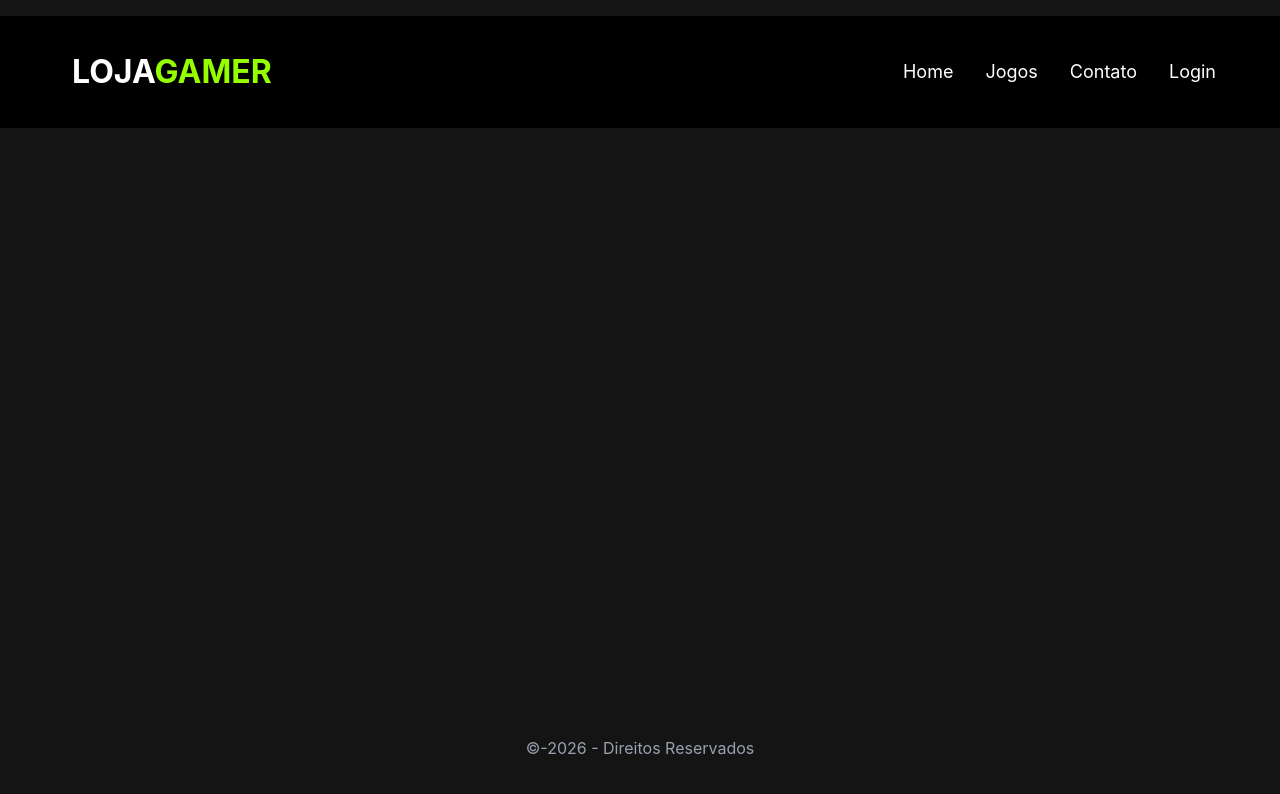
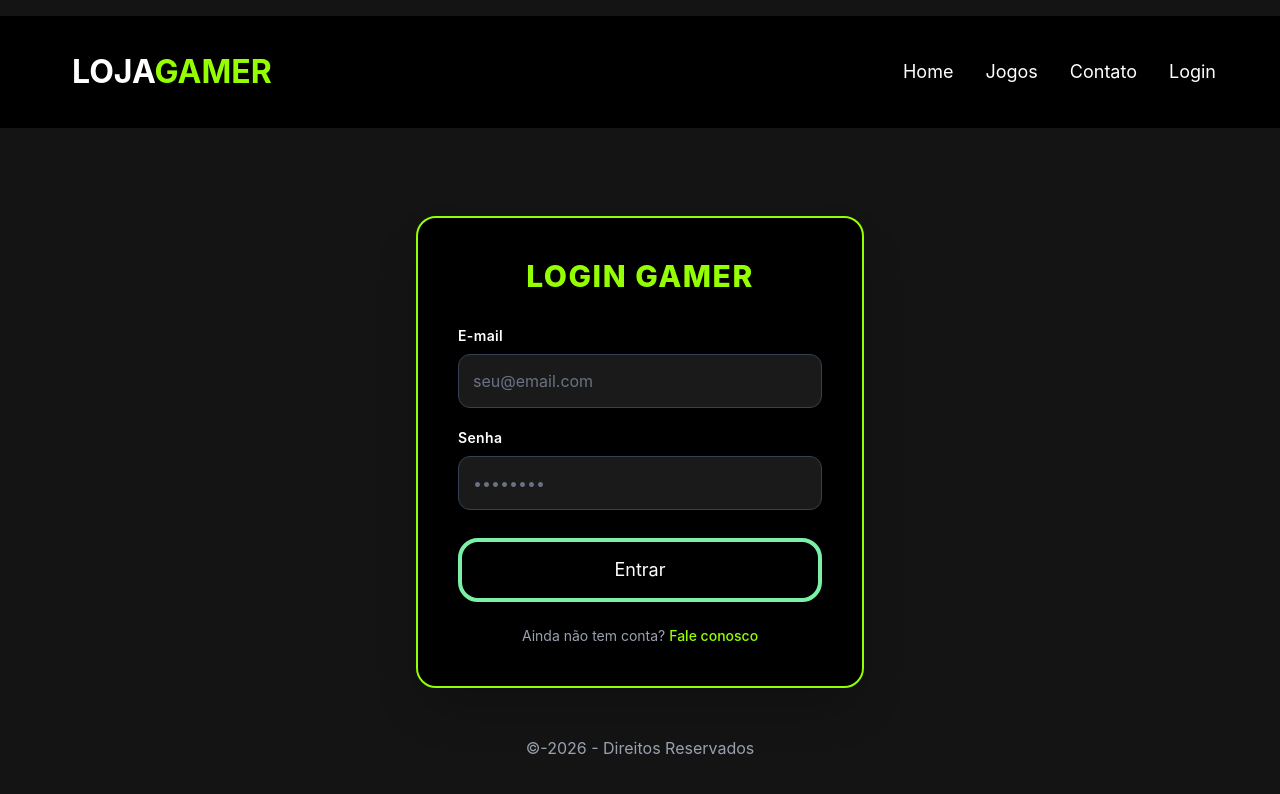
Before and after one commit to EduardoGuzeli/LojaGamer, a React (Vite) app: page /login in a window 1280 px wide. Shown: the top 794 px of the page. Built offline with nearby package versions, Linux system fonts and the light colour scheme.

Commit message:
feat: Cogidicando e estilizando jogos e login

```diff
--- a/src/pages/Contato.jsx
+++ b/src/pages/Contato.jsx
@@ -1,9 +1,26 @@
 
 const Contato = () => {
   return (
-    <>
+    <main className="grow flex items-center justify-center px-4">
+      <div className="bg-black p-8 sm:p-10 rounded-[20px] w-full max-w-md shadow-2xl border-2 border-[#95ff00]">
 
-    </>
+        <h2 className="text-2xl sm:text-3xl font-extrabold text-[#95ff00] text-center mb-6 uppercase tracking-wider">
+          Fale Conosco
+        </h2>
+
+        <p className="text-gray-300 text-center mb-6">
+          Entre em contato conosco através do e-mail:
+        </p>
+
+        <a
+          href="mailto:suporte@lojagamer.com"
+          className="block text-center text-[#95ff00] font-semibold hover:underline transition-all"
+        >
+          suporte@lojagamer.com
+        </a>
+
+      </div>
+    </main>
   )
 }
 
--- a/src/pages/Jogos.jsx
+++ b/src/pages/Jogos.jsx
@@ -1,9 +1,10 @@
 
 const Jogos = () => {
   return (
-    <>
-
-    </>
+    <main className="px-[5%] my-8 grow text-center">
+      <h2 className="text-3xl font-bold mb-4 text-[#95ff00]">Catálogo de Jogos</h2>
+      <p className="text-gray-300">Aqui você encontrará todos os jogos disponíveis na nossa loja gamer.</p>
+    </main>
   )
 }
 
--- a/src/pages/Login.jsx
+++ b/src/pages/Login.jsx
@@ -1,9 +1,80 @@
+import { useState } from "react"
+import { Link } from "react-router-dom"
 
 const Login = () => {
+  const [email, setEmail] = useState("")
+  const [senha, setSenha] = useState("")
+
+  const handleSubmit = (e) => {
+    e.preventDefault()
+
+    console.log("Email:", email)
+    console.log("Senha:", senha)
+
+    // Aqui você pode colocar a lógica do login
+  }
+
   return (
-    <>
+    <main className="grow flex items-center justify-center px-4 mt-20 login">
+      <div className="bg-black p-8 sm:p-10 rounded-[20px] w-full max-w-md shadow-2xl border-2 border-[#95ff00]">
 
-    </>
+        <h2 className="text-2xl sm:text-3xl font-extrabold text-[#95ff00] text-center mb-8 uppercase tracking-wider">
+          Login Gamer
+        </h2>
+
+        <form
+          onSubmit={handleSubmit}
+          className="flex flex-col gap-5"
+        >
+          <div>
+            <label className="block text-white mb-2 text-sm font-semibold tracking-wide">
+              E-mail
+            </label>
+
+            <input
+              type="email"
+              required
+              value={email}
+              onChange={(e) => setEmail(e.target.value)}
+              placeholder="seu@email.com"
+              className="w-full p-3.5 rounded-xl bg-[#1a1a1a] text-white border border-gray-700 focus:border-[#95ff00] focus:ring-1 focus:ring-[#95ff00] outline-none transition-all placeholder:text-gray-500"
+            />
+          </div>
+
+          <div>
+            <label className="block text-white mb-2 text-sm font-semibold tracking-wide">
+              Senha
+            </label>
+
+            <input
+              type="password"
+              required
+              value={senha}
+              onChange={(e) => setSenha(e.target.value)}
+              placeholder="••••••••"
+              className="w-full p-3.5 rounded-xl bg-[#1a1a1a] text-white border border-gray-700 focus:border-[#95ff00] focus:ring-1 focus:ring-[#95ff00] outline-none transition-all placeholder:text-gray-500"
+            />
+          </div>
+
+          <button
+            type="submit"
+            className="border-4 border-green-300 mt-2 w-full py-3.5 rounded-[20px] text-white text-lg transition-all duration-300 hover:opacity-90 hover:scale-105 cursor-pointer shadow-lg"
+          >
+            Entrar
+          </button>
+        </form>
+
+        <p className="text-center text-gray-400 mt-6 text-sm">
+          Ainda não tem conta?{" "}
+          <Link
+            to="/contato"
+            className="text-[#95ff00] hover:underline font-medium"
+          >
+            Fale conosco
+          </Link>
+        </p>
+      </div>
+    </main>
   )
 }
 
```
